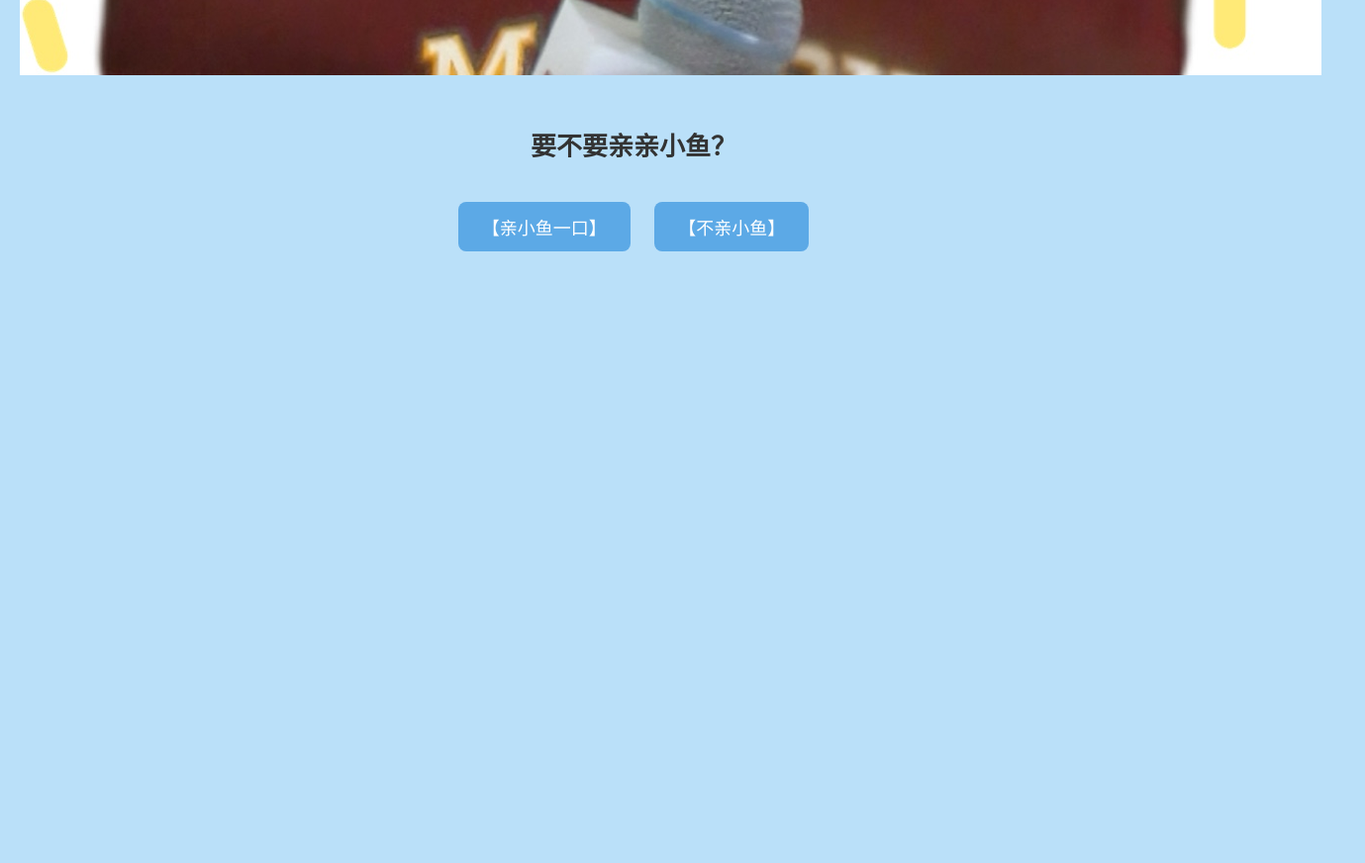
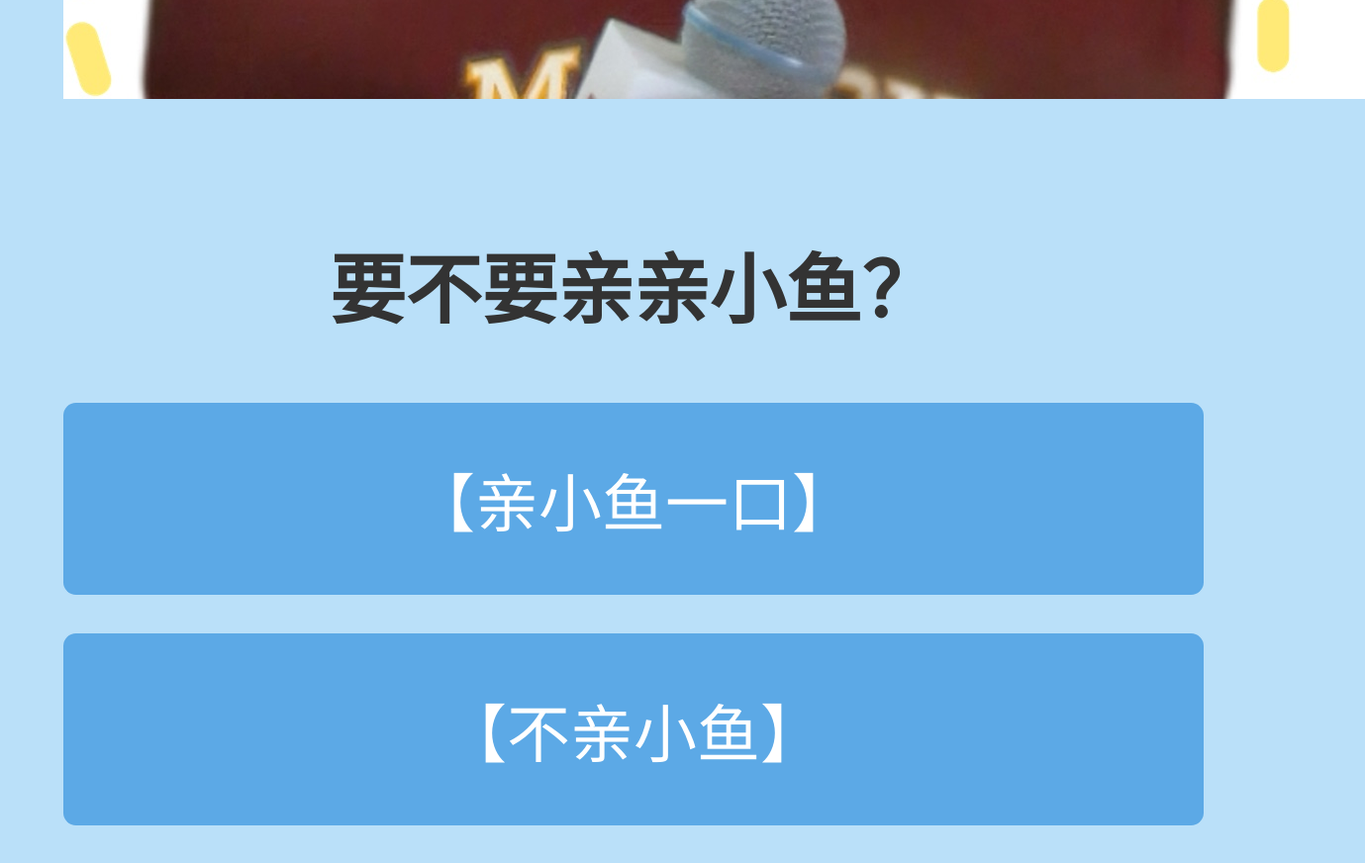
Before and after one commit to kumohjy/kissyu, a plain HTML site: page index.html in a window 1280 px wide. Shown: the part 1500-2372 px from the top of the page at 99% size, 1379 px wide, since content can reach past the window. Before the commit the page ends 1804 px from the top, so only its background shows below. Drawn offline with Linux system fonts and the light colour scheme.

Commit message:
Add files via upload

```diff
--- a/index.html
+++ b/index.html
@@ -10,30 +10,31 @@
       background-color: #bae0f9;
       font-family: 'Arial', sans-serif;
       text-align: center;
-      padding: 40px 20px;
+      padding: 5vw;
       margin: 0;
     }
     h1 {
-      font-size: 26px;
+      font-size: 6vw;
       color: #333;
-      margin-bottom: 30px;
+      margin: 5vw 0;
     }
     .sticker {
-      max-width: 90%%;
+      max-width: 100%%;
       height: auto;
-      margin-bottom: 30px;
+      margin-bottom: 5vw;
     }
     .button {
-      display: inline-block;
-      padding: 12px 24px;
-      margin: 10px;
-      font-size: 18px;
+      display: block;
+      padding: 4vw 6vw;
+      margin: 3vw auto;
+      font-size: 5vw;
       color: white;
       background-color: #5ca9e6;
       border: none;
-      border-radius: 8px;
+      border-radius: 1vw;
       cursor: pointer;
       text-decoration: none;
+      max-width: 80%%;
     }
     .button:hover {
       background-color: #4298d3;
@@ -43,9 +44,7 @@
 <body>
   <img class="sticker" src="sticker.jpg" alt="小鱼贴纸">
   <h1>要不要亲亲小鱼？</h1>
-  <div>
-    <a href="result.html?choice=kiss" class="button">【亲小鱼一口】</a>
-    <a href="result.html?choice=refuse" class="button">【不亲小鱼】</a>
-  </div>
+  <a href="result.html?choice=kiss" class="button">【亲小鱼一口】</a>
+  <a href="result.html?choice=refuse" class="button">【不亲小鱼】</a>
 </body>
 </html>
```
Also changed, not shown: result.html (+7 -6 lines).
